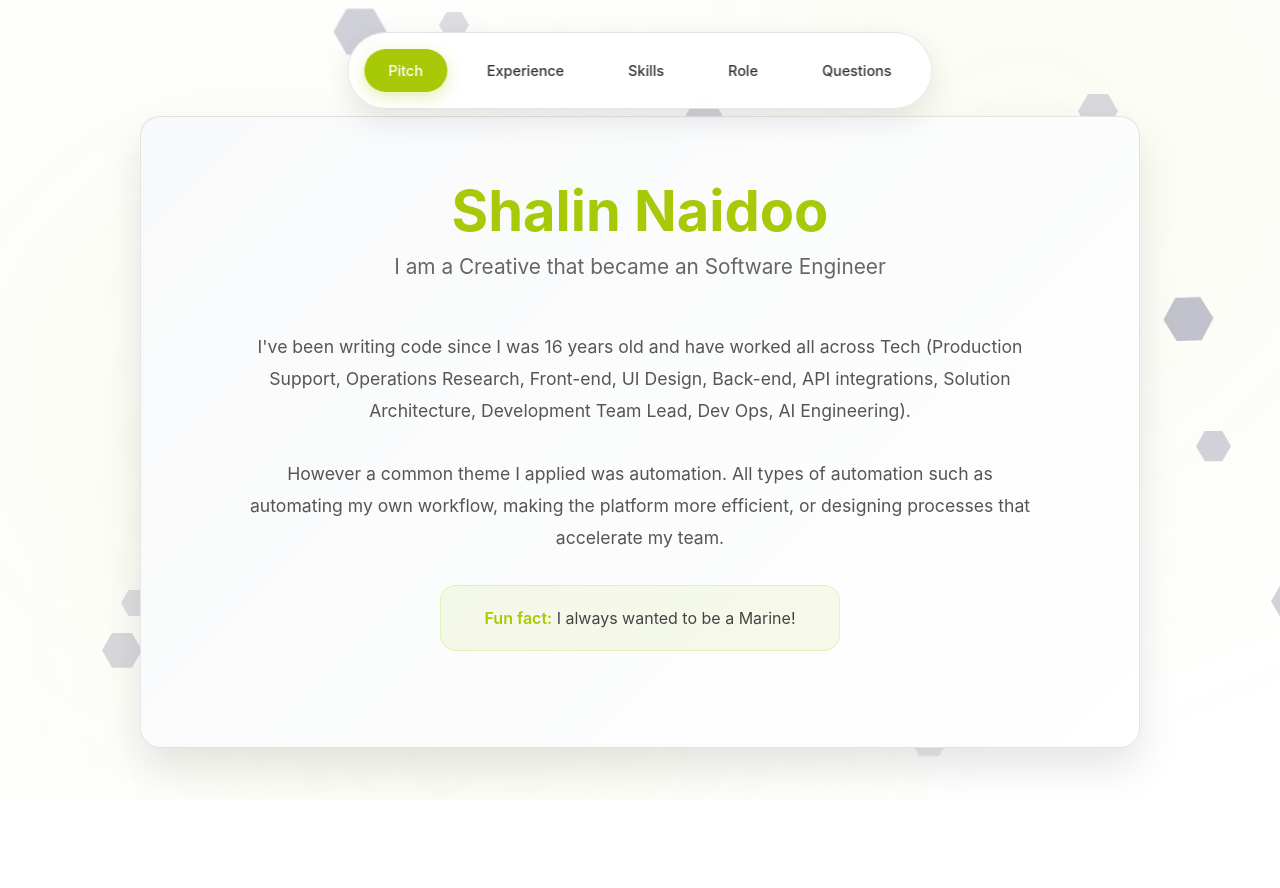
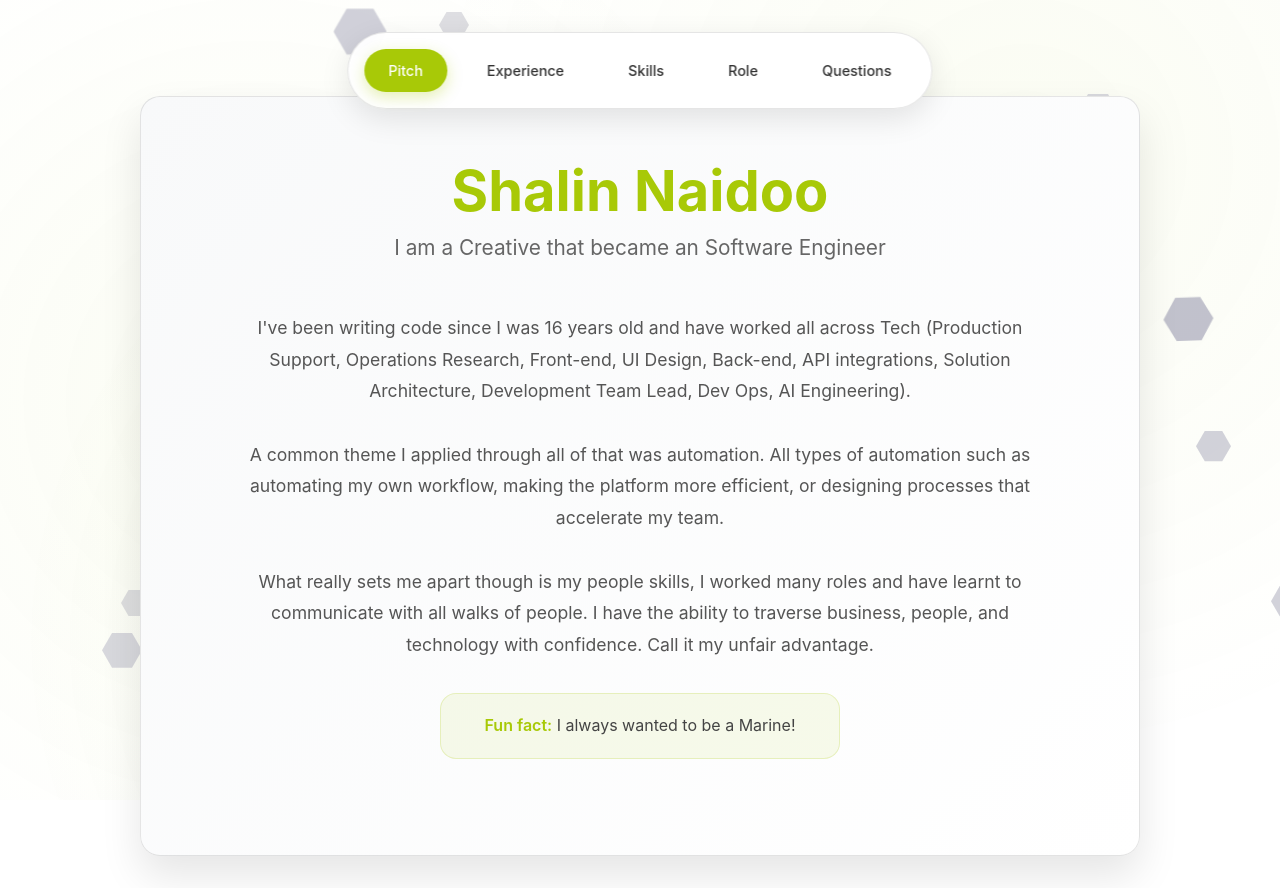
Before and after one commit to Shalin-N/portfolio, a React (Vite) app: page / in a window 1280 px wide. Before the commit the page ends 800 px from the top, so only its background shows below. Built offline with nearby package versions, Linux system fonts and the light colour scheme.

Commit message:
fix: improve clarity in pitch text by refining wording and enhancing flow

```diff
--- a/src/components/Pitch.tsx
+++ b/src/components/Pitch.tsx
@@ -16,8 +16,13 @@ const Pitch = () => {
             </p>
 
             <p className="pitch-text">
-              However a common theme I applied was automation. All types of automation such as automating my own workflow, making the platform more efficient, or designing processes that accelerate my team.
+              A common theme I applied through all of that was automation. All types of automation such as automating my own workflow, making the platform more efficient, or designing processes that accelerate my team.
             </p>
+
+            <p className="pitch-text">
+              What really sets me apart though is my people skills, I worked many roles and have learnt to communicate with all walks of people. I have the ability to traverse business, people, and technology with confidence. Call it my unfair advantage.
+            </p>
+
             <div className="fun-fact">
               <p className="fun-fact-text">
                 <strong>Fun fact:</strong> I always wanted to be a Marine!
```
